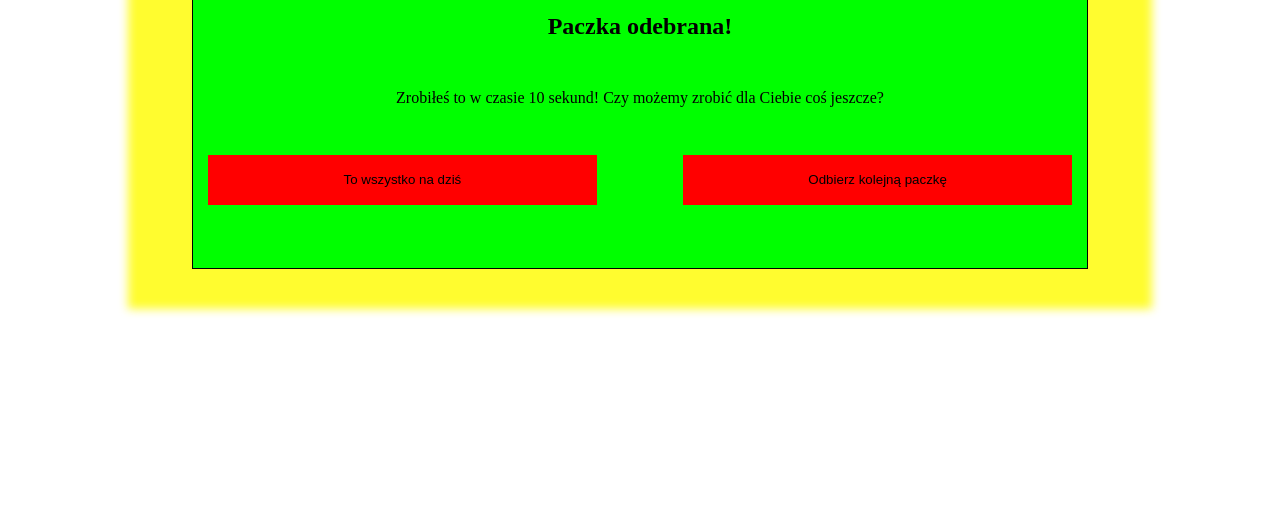
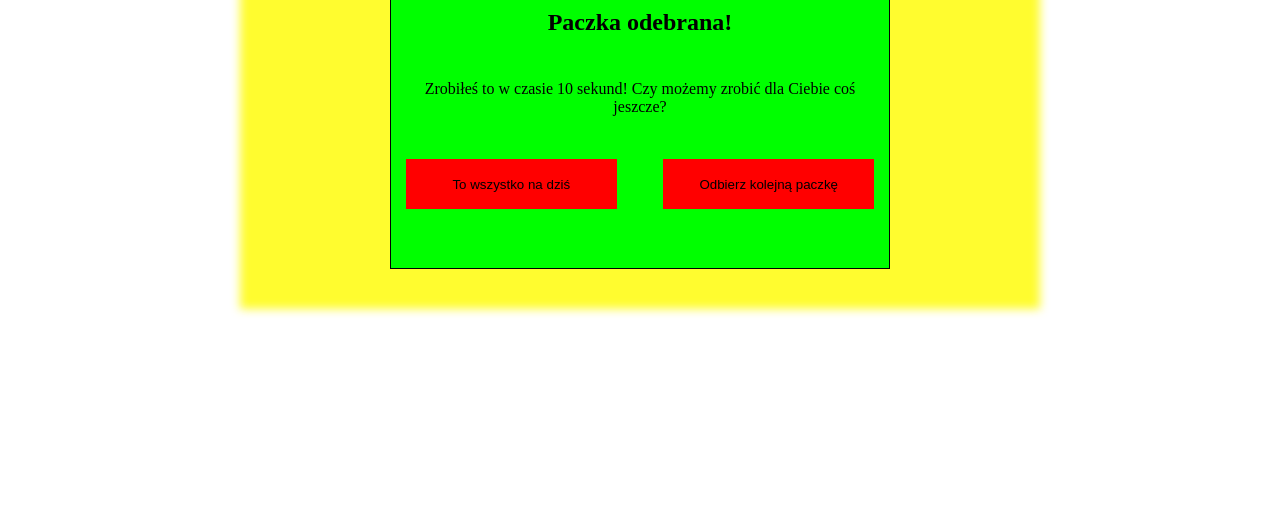
Before and after one commit to pymacode/paczkomat, a plain HTML site: page index.html in a window 1280 px wide. Shown: the part 291-800 px from the top of the page. Drawn offline with Linux system fonts and the light colour scheme.

Commit message:
Final styling

```diff
--- a/styles/main.css
+++ b/styles/main.css
@@ -11,6 +11,8 @@ body{
     align-items: center;
 }
 .wrapper{
+    max-width: 800px;
+    max-height: 600px;
     width: 80%;
     height: 50%;
     display: flex;
@@ -83,6 +85,8 @@ body{
 
 .modal{
     position: absolute;
+    max-width: 500px;
+    max-height: 600px;
     width: 70%;
     height: 40%;
     padding: 15px 15px;
```
Also changed, not shown: 1 other file.
